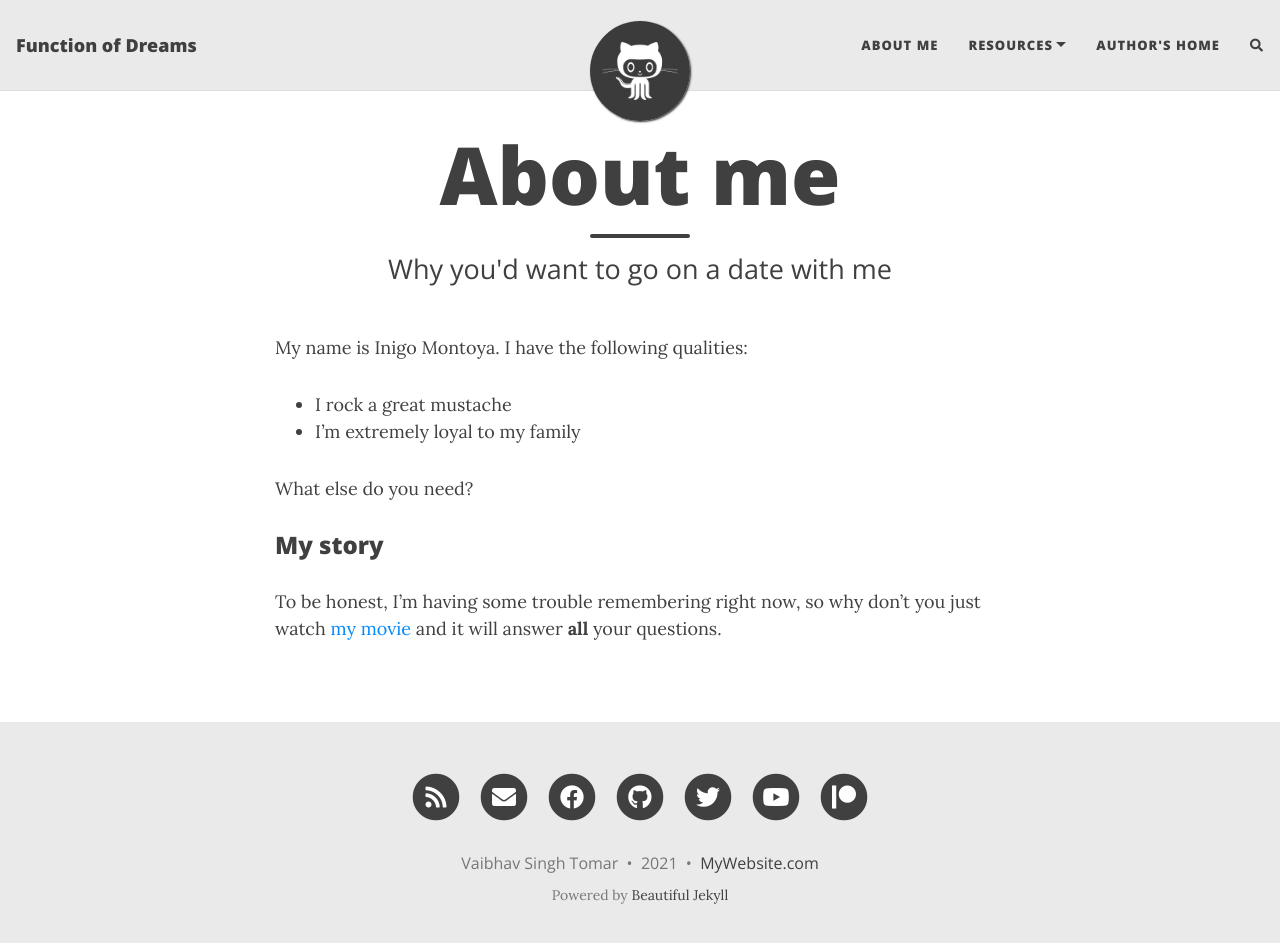
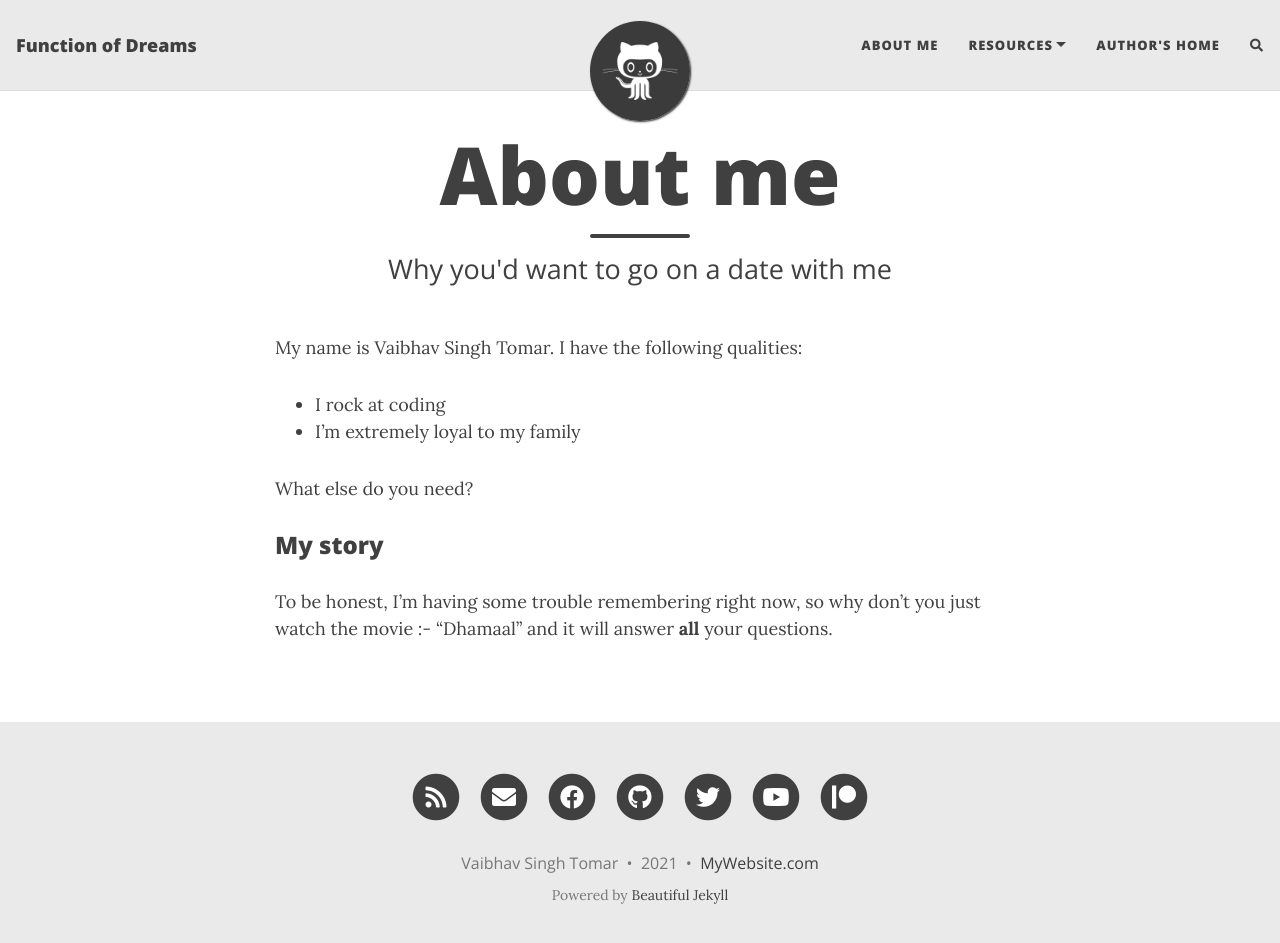
Before and after one commit to vstflugel/flugel.github.io, a Jekyll site: the page built from aboutme.md, in a window 1280 px wide and 956 px high. Shown: the top 943 px of the window. Built offline with Jekyll 4.4.1, drawn with Linux system fonts in a browser that asks for light colours; nearby versions of some CDN libraries; comment, search, counter and statistics services are not loaded.

Commit message:
about me markdown file has been updated

```diff
--- a/aboutme.md
+++ b/aboutme.md
@@ -4,13 +4,13 @@ title: About me
 subtitle: Why you'd want to go on a date with me
 ---
 
-My name is Inigo Montoya. I have the following qualities:
+My name is Vaibhav Singh Tomar. I have the following qualities:
 
-- I rock a great mustache
+- I rock at coding
 - I'm extremely loyal to my family
 
 What else do you need?
 
 ### My story
 
-To be honest, I'm having some trouble remembering right now, so why don't you just watch [my movie](https://en.wikipedia.org/wiki/The_Princess_Bride_%28film%29) and it will answer **all** your questions.
+To be honest, I'm having some trouble remembering right now, so why don't you just watch the movie :- "Dhamaal" and it will answer **all** your questions.
```
